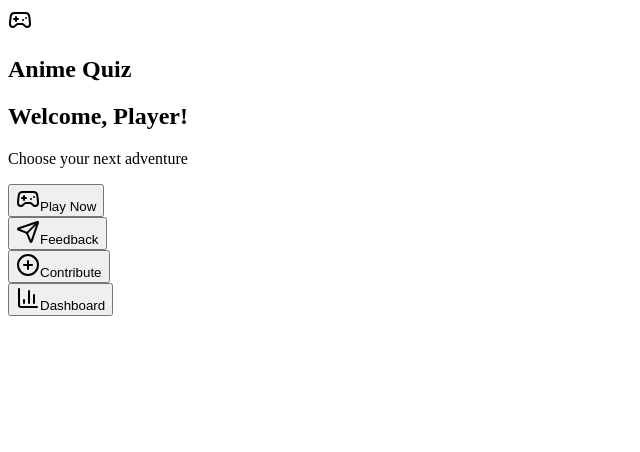
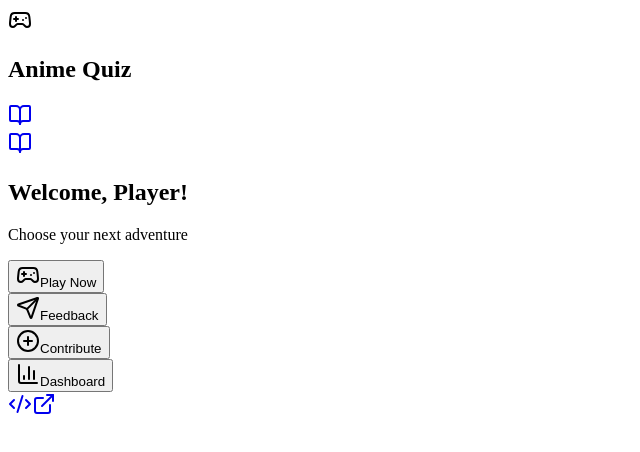
Before and after one commit to Pratham2703005/Anime-Quiz-Next-, a Next.js app: page /homepage in a window 1280 px wide. Shown: the top 452 px of the page, without its empty margins (0-640 px from the left). Built offline with nearby package versions, Linux system fonts and the light colour scheme.

Commit message:
readme.md

```diff
--- a/src/app/dashboard/page.tsx
+++ b/src/app/dashboard/page.tsx
@@ -55,7 +55,7 @@ export default function Dashboard() {
       <NavBar showBackButton title="Dashboard"/>
 
       {/* Main Content */}
-      <div className="flex-1 flex flex-col overflow-auto sm:overflow-hidden">
+      <div className=" flex-1 flex flex-col overflow-auto sm:overflow-hidden">
         {loading ? (
           <div className="flex-1 flex items-center justify-center">
             <SpinningCubeLoader
--- a/src/components/dashComp/DashTabs.tsx
+++ b/src/components/dashComp/DashTabs.tsx
@@ -4,7 +4,7 @@ import { Sparkles, Trophy } from 'lucide-react'
 
 const DashTabs = ({ activeTab, setActiveTab }: { activeTab: "leaderboard" | "stats", setActiveTab: (activeTab: "leaderboard" | "stats") => void }) => {
   return (
-    <div className="flex justify-center sm:justify-start py-3 px-4">
+    <div className="max-w-7xl mx-auto flex justify-center sm:justify-start py-3 px-4">
       <div className="bg-slate-800/50 backdrop-blur-sm rounded-full p-1 border border-purple-500/30 shadow-md">
         <Button
           variant="ghost"
--- a/src/pages/homepage.tsx
+++ b/src/pages/homepage.tsx
@@ -3,7 +3,19 @@
 import { useUserStore } from "@/store/userStore"
 import { Button } from "@/components/ui/button"
 import Link from "next/link"
-import { Gamepad2, BarChart3, User2, Bell, BellPlus, Coins, PlusCircle, Send } from "lucide-react"
+import {
+  Gamepad2,
+  BarChart3,
+  User2,
+  Bell,
+  BellPlus,
+  Coins,
+  PlusCircle,
+  Send,
+  Code2,
+  ExternalLink,
+  BookOpen,
+} from "lucide-react"
 import { motion } from "framer-motion"
 import { useNotifications } from "@/store/notifications"
 import Image from "next/image"
@@ -46,7 +58,6 @@ const HomePage = () => {
       {/* Navbar */}
       <nav className="w-full px-4 sm:px-6 py-3 sm:py-4 bg-gradient-to-r from-purple-900 to-indigo-900 text-white shadow-lg z-10">
         <div className="max-w-7xl mx-auto flex justify-between items-center">
-
           <div className="flex items-center space-x-1 sm:space-x-2">
             <Gamepad2 className="h-5 w-5 sm:h-6 sm:w-6 text-purple-300" />
             <h1 className="text-xl sm:text-2xl font-bold bg-clip-text text-transparent bg-gradient-to-r from-purple-200 to-indigo-100">
@@ -54,18 +65,29 @@ const HomePage = () => {
             </h1>
           </div>
 
+          {/* How to Play Guide button */}
+          <div className="flex items-center gap-1.5 sm:gap-4">
+            <Link
+              href="https://github.com/Pratham2703005/Anime-Quiz-Next-/blob/main/README.md"
+              target="_blank"
+              className="hidden sm:flex items-center justify-center h-8 w-8 bg-purple-800/70 rounded-full border border-purple-600/50 hover:bg-purple-700/70 transition-colors relative"
+              title="How to Play"
+            >
+              <BookOpen className="h-4 w-4 text-yellow-300" />
+            </Link>
+
             {user && (
-            <div className="flex items-center gap-3 sm:gap-4">
-
+              <>
                 <Link
                   href="/notification"
                   className="flex items-center justify-center h-8 w-8 bg-purple-800/70 rounded-full border border-purple-600/50 hover:bg-purple-700/70 transition-colors relative"
+                  title="Notifications"
                 >
                   {isNewNotification ? (
                     <>
                       <Bell className="h-4 w-4 text-yellow-300" />
                       <span className="absolute -top-1 -right-1 h-3 w-3 bg-red-500 rounded-full flex items-center justify-center text-[10px] text-white font-bold">
-                      {notifications?.filter((n) => !n.isClaimed ).length || ""}
+                        {notifications?.filter((n) => !n.isClaimed).length || ""}
                       </span>
                     </>
                   ) : (
@@ -97,12 +119,22 @@ const HomePage = () => {
                     )}
                   </div>
                 </Link>
+              </>
+            )}
           </div>
-          )}
         </div>
       </nav>
 
-
+      {/* Mobile How to Play button (only visible on small screens) */}
+      <div className="sm:hidden flex justify-end mt-4 z-10">
+        <Link
+          href="https://github.com/Pratham2703005/Anime-Quiz-Next-/blob/main/README.md"
+          target="_blank"
+          className="flex items-center gap-1.5 bg-purple-800/70 p-1.5 rounded-full border border-purple-600/50 hover:bg-purple-700/70 transition-colors mr-4"
+        >
+          <BookOpen className="h-4 w-4 text-yellow-300" />
+        </Link>
+      </div>
 
       {/* Main Content */}
       <div className="flex-1 flex flex-col items-center justify-center gap-6 sm:gap-8 p-4 sm:p-6 z-10 mb-15 sm:mb-0">
@@ -146,7 +178,6 @@ const HomePage = () => {
               </Link>
             </motion.div>
 
-
             <motion.div variants={itemVariants}>
               <Link href="/contribute" className="w-full block">
                 <Button
@@ -170,8 +201,33 @@ const HomePage = () => {
               </Button>
             </Link>
           </motion.div>
+        </motion.div>
+      </div>
 
-        </motion.div>
+      {/* Footer with GitHub and Portfolio links */}
+      <div className="hidden sm:block max-w-7xl mx-auto w-full py-4 z-10">
+        <div className="w-full ml-auto flex justify-end gap-4 mr-4">
+          <a
+            href="https://github.com/Pratham2703005/Anime-Quiz-Next-"
+            target="_blank"
+            rel="noopener noreferrer"
+            className="flex items-center justify-center h-10 w-10 bg-purple-800/70 rounded-full border border-purple-600/50 hover:bg-purple-700/70 transition-colors"
+            aria-label="GitHub Repository"
+            title="Contribute in Code Here"
+          >
+            <Code2 className="h-5 w-5 text-purple-200" />
+          </a>
+          <a
+            href="https://portfolio-azure-theta-10.vercel.app/"
+            target="_blank"
+            rel="noopener noreferrer"
+            className="flex items-center justify-center h-10 w-10 bg-purple-800/70 rounded-full border border-purple-600/50 hover:bg-purple-700/70 transition-colors"
+            aria-label="Portfolio"
+            title="My Website"
+          >
+            <ExternalLink className="h-5 w-5 text-purple-200" />
+          </a>
+        </div>
       </div>
     </div>
   )
```
Also changed, not shown: src/components/NavBar.tsx (+9 -1 lines), 1 other file (tests, documents, lock files or other folders). Lines whose indentation alone changed are shown as unchanged.
